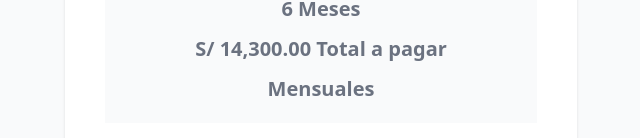
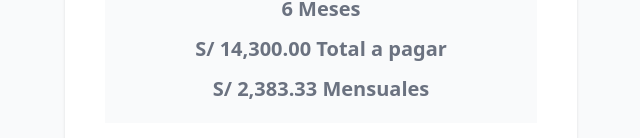
Before and after one commit to PeterArce96/cotizador-prestamos, a React (Vite) app: page / in a window 1280 px wide. Shown: the part 634-772 px from the top of the page, without its empty margins (319-959 px from the left). Built offline with nearby package versions, Linux system fonts and the light colour scheme.

Commit message:
cotizador - Calcular el Pago mensual

```diff
--- a/src/App.jsx
+++ b/src/App.jsx
@@ -19,11 +19,18 @@
   const [cantidad, setCantidad] = useState(10000);
   const [meses, setMeses] = useState(6);
   const [total, setTotal] = useState(0);
+  const [pago, setPago] = useState(0);
 
   useEffect(() => {
     const resultadoTotalPagar = calcularTotalPagar(cantidad,meses);
     setTotal(resultadoTotalPagar);
-  }, [cantidad, meses])
+
+  }, [cantidad, meses]);
+
+  useEffect(() => {
+    // calcular el pago mensual
+    setPago(total / meses);
+  },[total]);
 
  // variables que no se van a modificar
   const MIN = 0;
@@ -104,7 +111,7 @@
 
         <p className='text-xl text-gray-500 text-center font-bold'>{meses} Meses</p>
         <p className='text-xl text-gray-500 text-center font-bold'>{formatearDinero(total)} Total a pagar</p>
-        <p className='text-xl text-gray-500 text-center font-bold'> Mensuales</p>
+        <p className='text-xl text-gray-500 text-center font-bold'>{formatearDinero(pago)} Mensuales</p>
       </div>
 
     </div>
```
